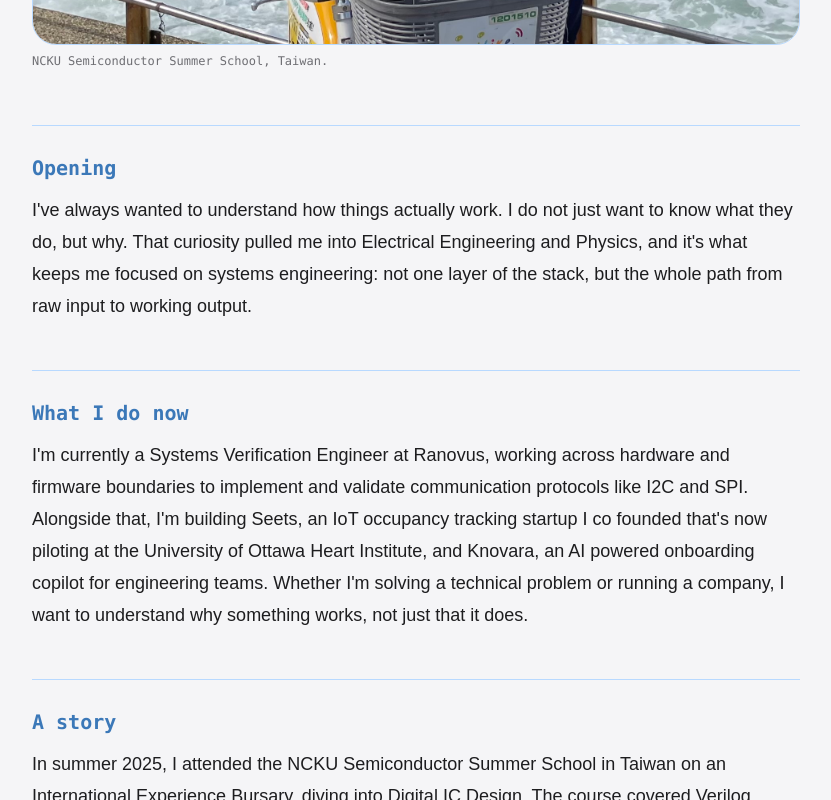
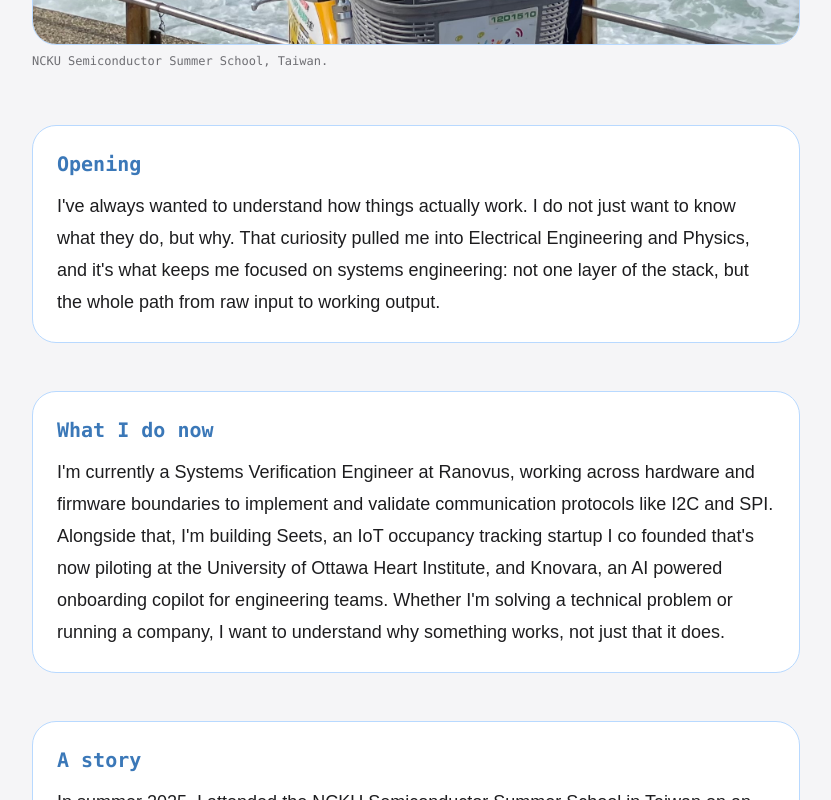
Before and after one commit to Zachary-Levesque/Portfolio, a Next.js app: page /about in a window 1280 px wide. Shown: the part 640-1440 px from the top of the page, without its empty margins (224-1055 px from the left). Built offline with nearby package versions, Linux system fonts and the light colour scheme.

Commit message:
Update page.tsx

```diff
--- a/app/about/page.tsx
+++ b/app/about/page.tsx
@@ -19,14 +19,14 @@ export default function AboutPage() {
   return (
     <div className="mx-auto max-w-3xl space-y-14">
       <figure>
-        <div className="relative aspect-[4/3] overflow-hidden rounded-3xl border border-accent-border bg-surface">
+        <div className="relative aspect-[4/3] overflow-hidden rounded-3xl border border-accent-border bg-surface-blue p-2">
           <Image
             src="/images/taiwan.jpeg"
             alt="Zachary at NCKU Semiconductor Summer School in Taiwan"
             fill
             priority
             sizes="(max-width: 768px) 100vw, 768px"
-            className="object-cover"
+            className="rounded-[1.25rem] object-cover"
           />
         </div>
         <figcaption className="mt-2 font-mono text-xs text-muted">
@@ -38,7 +38,7 @@ export default function AboutPage() {
         {sections.map((section, index) => (
           <section
             key={section.title}
-            className="space-y-3 border-t border-accent-border pt-7"
+            className="space-y-3 rounded-3xl border border-accent-border bg-surface p-6"
           >
             <h2 className="font-mono text-xl font-semibold text-accent-muted">
               {section.title}
```
